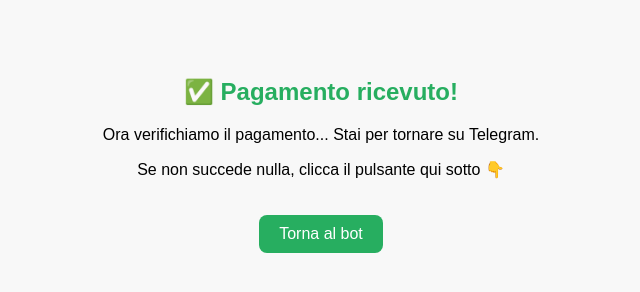
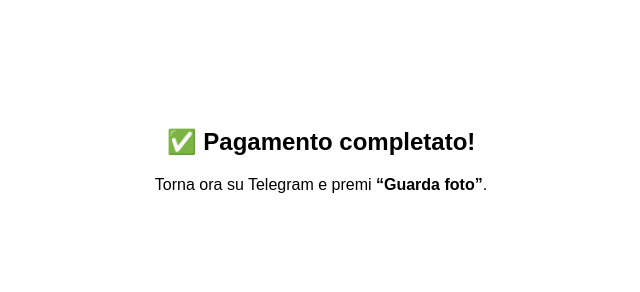
Before and after one commit to CALCATERRA/paypal-return, a plain HTML site: page paypal-return.html in a window 1280 px wide. Shown: the whole page, without its empty margins (319-959 px from the left). Drawn offline with Linux system fonts and the light colour scheme.

Commit message:
Update paypal-return.html

```diff
--- a/paypal-return.html
+++ b/paypal-return.html
@@ -1,36 +1,33 @@
 <!DOCTYPE html>
 <html lang="it">
 <head>
-    <meta charset="UTF-8" />
+  <meta charset="UTF-8">
   <title>Pagamento completato</title>
-    <meta name="viewport" content="width=device-width, initial-scale=1.0" />
-    <!-- Redirect automatico a Telegram -->
-    <meta http-equiv="refresh" content="3; url=tg://resolve?domain=FoulesolExclusive_bot" />
+  <meta name="viewport" content="width=device-width, initial-scale=1.0">
   <style>
     body {
+      font-family: sans-serif;
       text-align: center;
-        font-family: sans-serif;
-        padding-top: 50px;
-        background-color: #f8f8f8;
-      }
-      h2 {
-        color: #27ae60;
-      }
-      a {
-        display: inline-block;
-        margin-top: 20px;
-        padding: 10px 20px;
-        background-color: #27ae60;
-        color: white;
-        text-decoration: none;
-        border-radius: 8px;
+      padding-top: 100px;
     }
   </style>
 </head>
 <body>
-    <h2>✅ Pagamento ricevuto!</h2>
-    <p>Ora verifichiamo il pagamento... Stai per tornare su Telegram.</p>
-    <p>Se non succede nulla, clicca il pulsante qui sotto 👇</p>
-    <a href="tg://resolve?domain=FoulesolExclusive_bot">Torna al bot</a>
+  <h2>✅ Pagamento completato!</h2>
+  <p>Torna ora su Telegram e premi <strong>“Guarda foto”</strong>.</p>
+
+  <script>
+    // Recupera parametri dalla URL (es. ?chat_id=123)
+    const params = new URLSearchParams(window.location.search);
+    const chat_id = params.get("chat_id");
+
+    if (chat_id) {
+      fetch("https://67f6d3471e1e1546c937.appwrite.global/v1/functions/67f6d345003e6da67d40/executions", {
+        method: "POST",
+        headers: { "Content-Type": "application/x-www-form-urlencoded" },
+        body: `payment_status=Completed&custom=${chat_id}`
+      });
+    }
+  </script>
 </body>
 </html>
```
Lines whose indentation alone changed are shown as unchanged.
